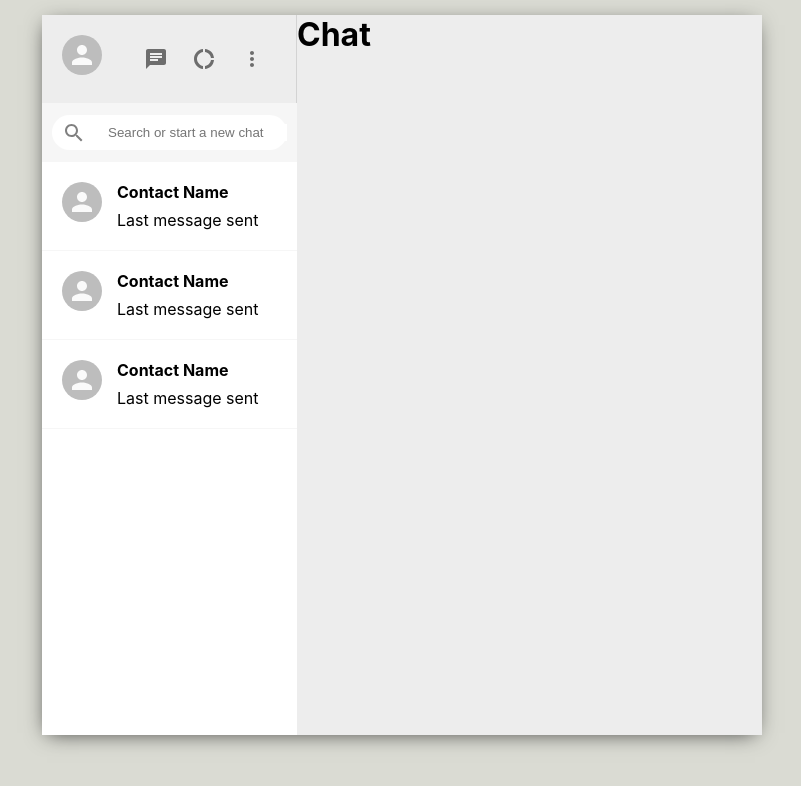
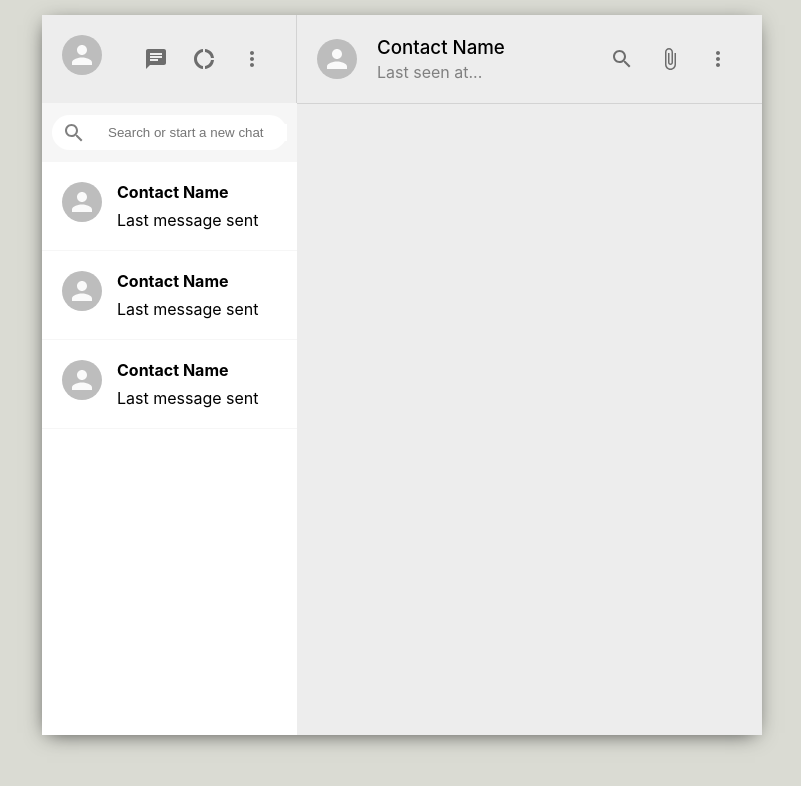
Before and after one commit to chrisannor/chatapp, a React (Create React App) app: page / in a window 1280 px wide. Shown: the top 786 px of the page, without its empty margins (238-1039 px from the left). Built offline with nearby package versions, Linux system fonts and the light colour scheme.

Commit message:
Add current chat header

```diff
--- a/src/Chat.css
+++ b/src/Chat.css
@@ -1,5 +1,26 @@
-.chat{
-    display: flex;
-    flex-direction: column;
-    flex: 0.65;
+.chat {
+  display: flex;
+  flex-direction: column;
+  flex: 0.65;
 }
+
+.chat__header {
+  padding: 20px;
+  display: flex;
+  align-items: center;
+  border-bottom: 1px solid lightgray;
+}
+
+.chat__headerInfo {
+  flex: 1;
+  padding-left: 20px;
+}
+
+.chat__headerInfo > h3 {
+  margin-bottom: 3px;
+  font-weight: 500;
+}
+
+.chat__headerInfo > p {
+  color: gray;
+}
--- a/src/Chat.js
+++ b/src/Chat.js
@@ -1,13 +1,31 @@
-
-import React from 'react'
-import "./Chat.css"
+import { Avatar, IconButton } from "@material-ui/core";
+import { AttachFile, MoreVert, SearchOutlined } from "@material-ui/icons";
+import React from "react";
+import "./Chat.css";
 
 function Chat() {
-    return (
-        <div className="chat">
-            <h1>Chat</h1>
+  return (
+    <div className="chat">
+      <div class="chat__header">
+        <Avatar />
+        <div class="chat__headerInfo">
+          <h3>Contact Name</h3>
+          <p>Last seen at...</p>
         </div>
-    )
+        <div class="chat__headerRight">
+          <IconButton>
+            <SearchOutlined />
+          </IconButton>
+          <IconButton>
+            <AttachFile />
+          </IconButton>
+          <IconButton>
+            <MoreVert />
+          </IconButton>
+        </div>
+      </div>
+    </div>
+  );
 }
 
-export default Chat
+export default Chat;
```
Also changed, not shown: 1 other file (tests, documents, lock files or other folders).
